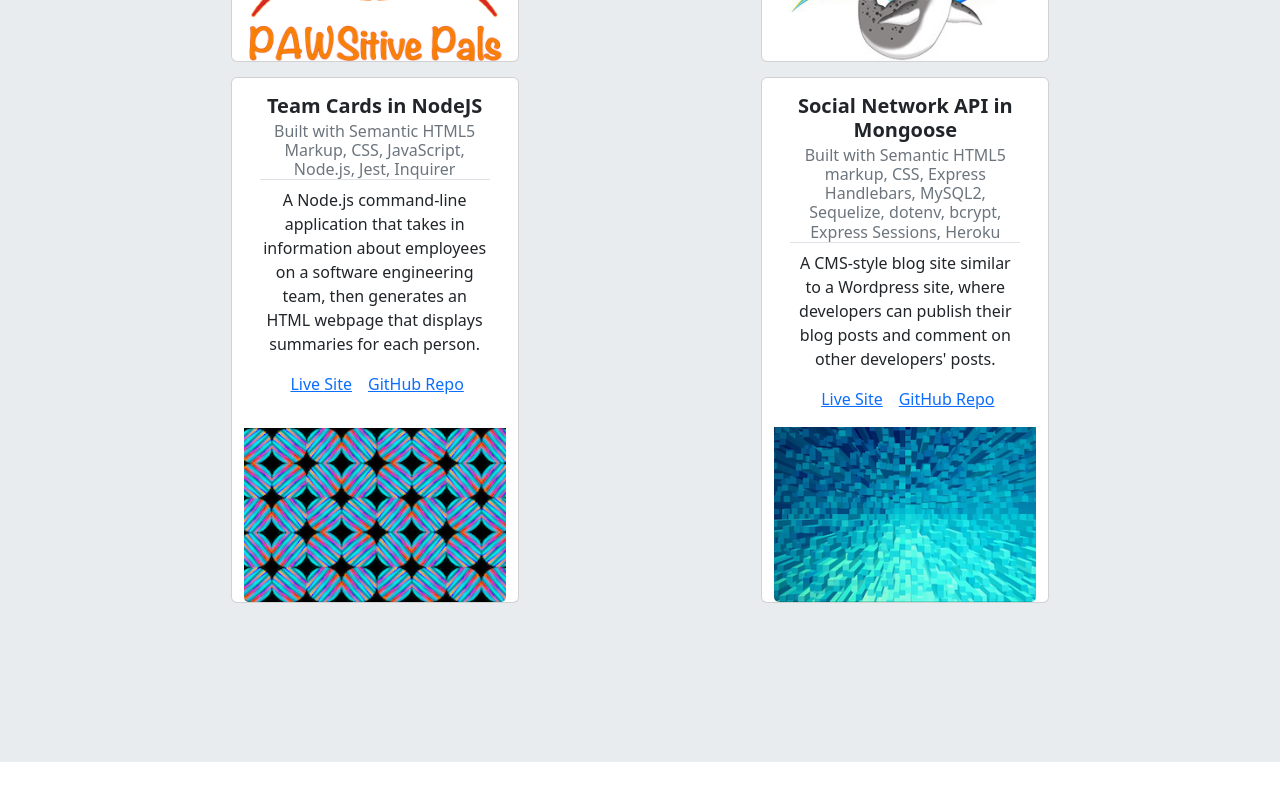
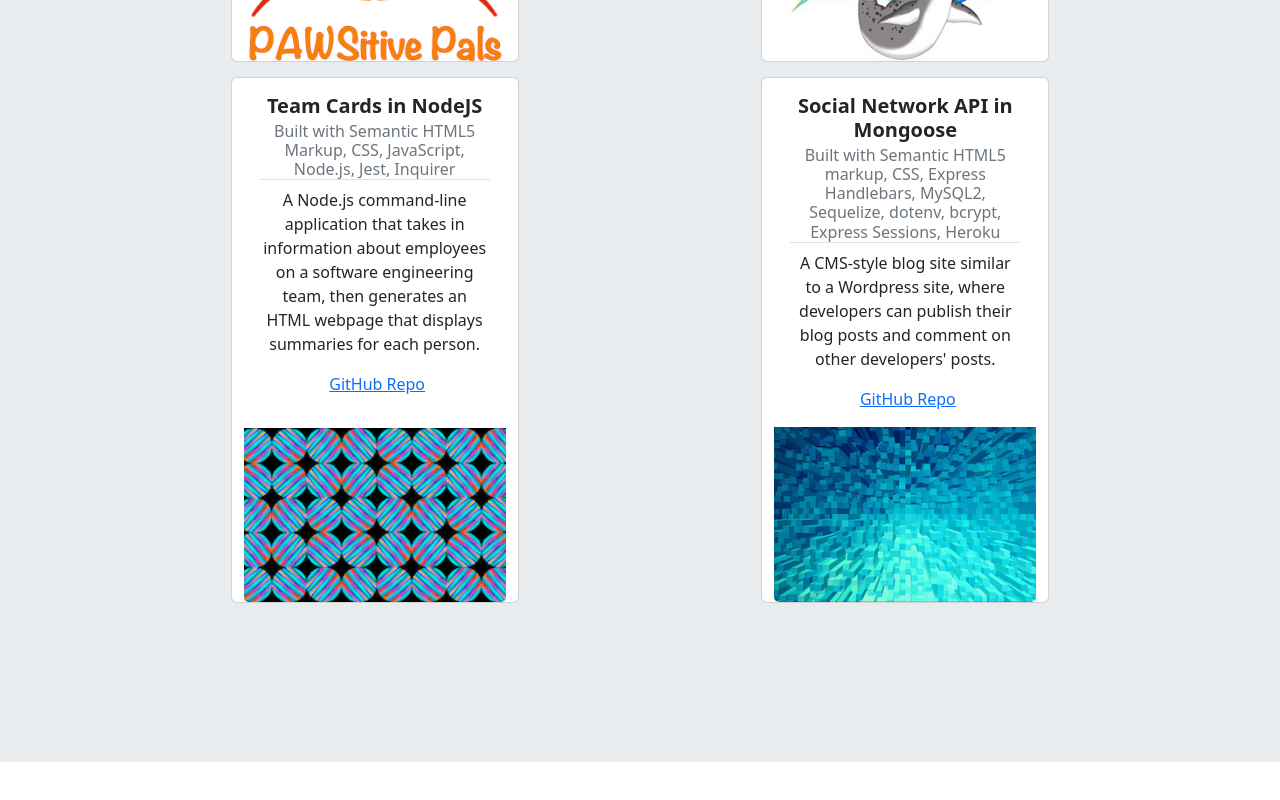
Before and after one commit to NaNifer/Nifer-Kilakila-Portfolio-in-React, a React (Create React App) app: page /portfolio in a window 1280 px wide. Shown: the part 1103-1903 px from the top of the page. Built offline with nearby package versions, Linux system fonts and the light colour scheme.

Commit message:
Fixed links in portfolio

```diff
--- a/src/components/pages/Portfolio/Portfolio.js
+++ b/src/components/pages/Portfolio/Portfolio.js
@@ -34,7 +34,7 @@
               A mobile friendly app enabling users to set up a playdate with an animal at a local shelter or adoption organization.
 Gain the experience of what it may be like to own a pet without the full commitment of adopting one.
               </Card.Text>
-              <Card.Link href="#">Live Site</Card.Link>
+              <Card.Link href="https://pawsitive-pals.herokuapp.com/">Live Site</Card.Link>
               <Card.Link href="https://github.com/project-3-collab/Pawsitive-Pals">GitHub Repo</Card.Link>
             </Card.Body>
             <Card.Img variant="bottom" src={PAWSitive} />
@@ -60,7 +60,6 @@
               <Card.Text>
               A Node.js command-line application that takes in information about employees on a software engineering team, then generates an HTML webpage that displays summaries for each person.
               </Card.Text>
-              <Card.Link href="#">Live Site</Card.Link>
               <Card.Link href="https://github.com/NaNifer/Team-Cards-in-NodeJS">GitHub Repo</Card.Link>
             </Card.Body>
             <Card.Img variant="bottom" src={reddot} />
@@ -72,7 +71,6 @@
               <Card.Text>
               A CMS-style blog site similar to a Wordpress site, where developers can publish their blog posts and comment on other developers' posts.
               </Card.Text>
-              <Card.Link href="#">Live Site</Card.Link>
               <Card.Link href="https://github.com/NaNifer/Tech-Blog-with-Sequelize-h14">GitHub Repo</Card.Link>
             </Card.Body>
             <Card.Img variant="bottom" src={greencube} />
```
